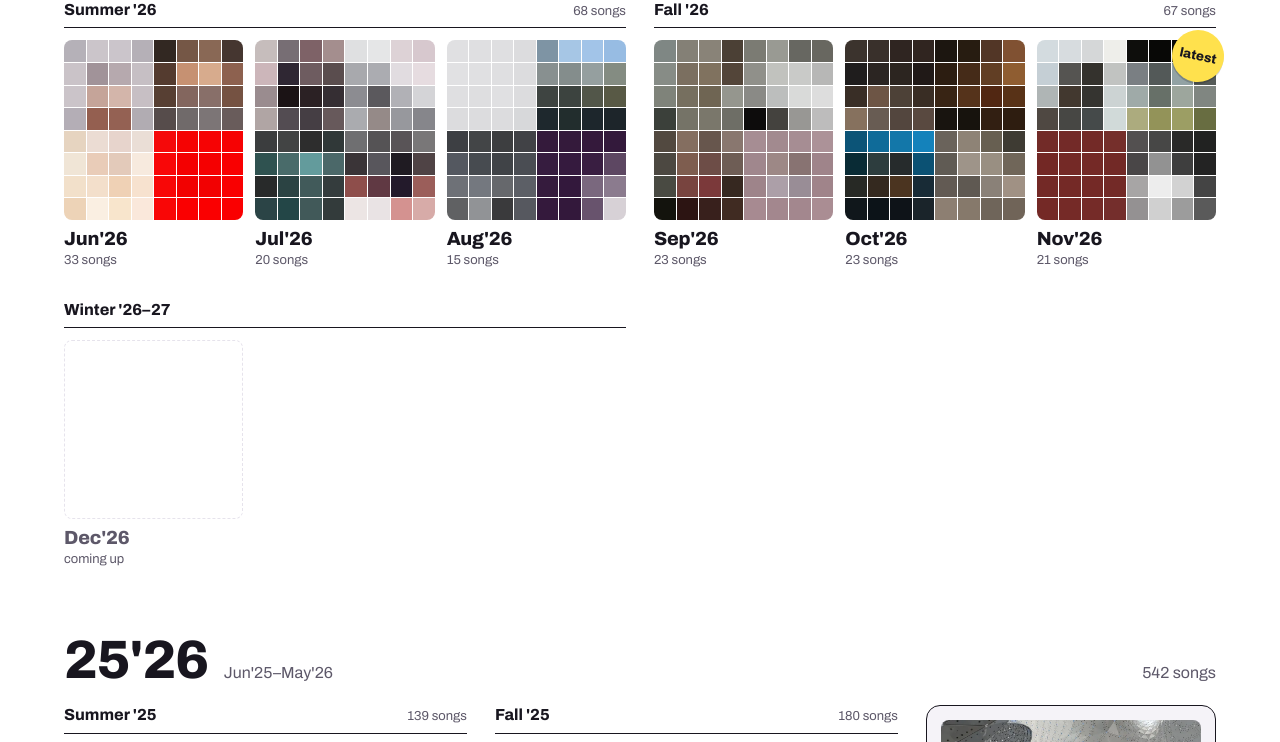
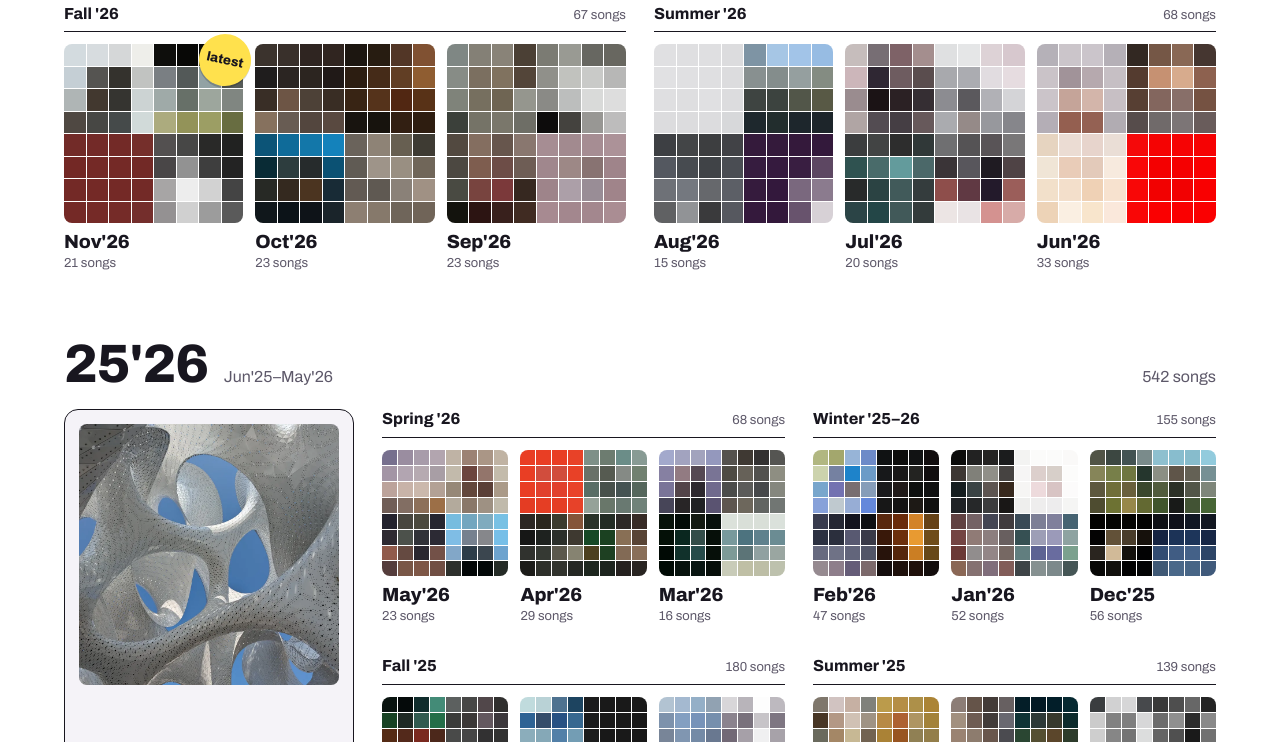
Before and after one commit to somehippie/playlists, a plain HTML site: page index.html in a window 1280 px wide. Shown: the part 426-1168 px from the top of the page. Drawn offline with Linux system fonts and the light colour scheme.

Commit message:
Show the calendar newest first, down to the months, with a small up-next label

```diff
--- a/index.html
+++ b/index.html
@@ -20,7 +20,7 @@
 <style>
 /* VOICE everyday and personal: a music lover's crate, confident and unfussy
    IDEA a wall planner of record sleeves; each month's Spotify cover re-set as an 8x8 tile mosaic
-   PICTURE each year (June to May) as four seasons of mosaic sleeves, closed by its year-end compilation on its own cover photo
+   PICTURE the years newest first, each led by its year-end compilation on its own cover photo, then its seasons of mosaic sleeves, newest first
    COLOUR white paper by day, deep violet at night; the covers bring every other colour, and a month's page takes its cover's colour; sticker yellow marks the latest
    TYPE Archivo condensed 800 for months and titles, Archivo 400 for text
    LAYOUT laptop: a year is a 2x2 block of seasons with the year-end playlist standing tall at its right; 720px: the compilation drops below; phone: one season a row; a player bar docks at the bottom */
@@ -56,9 +56,10 @@ h1{font:800 clamp(44px,7vw,76px)/.95 var(--f);font-stretch:72%;letter-spacing:-.
 .years{display:grid;gap:clamp(44px,5vw,72px)}
 .yhead{display:flex;flex-wrap:wrap;align-items:baseline;justify-content:space-between;gap:4px 20px;margin-bottom:18px}
 .yhead h2{display:flex;flex-wrap:wrap;align-items:baseline;gap:2px 16px;margin:0;font-weight:400}
+.upnext{margin-right:auto;padding:5px 12px;border:1.5px dashed var(--line);border-radius:999px;color:var(--mute);font-size:14px;white-space:nowrap}
 .yn{font:800 clamp(38px,4.8vw,54px)/1 var(--f);font-stretch:72%;letter-spacing:-.02em}
 .yr,.ys{color:var(--mute);font-size:16px;white-space:nowrap}
-.ygrid{display:grid;grid-template-columns:repeat(2,minmax(0,1fr)) minmax(0,.72fr);gap:30px 28px}
+.ygrid{display:grid;grid-template-columns:minmax(0,.72fr) repeat(2,minmax(0,1fr));gap:30px 28px}
 .ygrid.nocomp{grid-template-columns:repeat(2,minmax(0,1fr))}
 .season h3{display:flex;justify-content:space-between;align-items:baseline;gap:8px;margin:0 0 12px;padding-bottom:8px;border-bottom:1.5px solid var(--ink);font:750 16px/1.2 var(--f)}
 .season h3 small{font-weight:400;font-size:13px;color:var(--mute);white-space:nowrap}
@@ -73,7 +74,7 @@ h1{font:800 clamp(44px,7vw,76px)/.95 var(--f);font-stretch:72%;letter-spacing:-.
 .ghost .mos{background:none;border:1.5px dashed var(--line)}
 .ghost .tl{color:var(--mute)}
 .stk{position:absolute;top:-10px;right:-8px;display:grid;place-items:center;width:52px;height:52px;border-radius:50%;background:var(--stk);color:var(--stk-ink);font:800 13px/1 var(--f);font-stretch:85%;transform:rotate(12deg);box-shadow:0 2px 0 rgba(0,0,0,.18);pointer-events:none}
-.comp{grid-column:3;grid-row:1/span 2;display:flex;flex-direction:column;justify-content:space-between;gap:14px;padding:14px;border:1.5px solid var(--ink);border-radius:14px;background:var(--soft);text-align:left;cursor:pointer}
+.comp{grid-column:1;grid-row:1/span 2;display:flex;flex-direction:column;justify-content:space-between;gap:14px;padding:14px;border:1.5px solid var(--ink);border-radius:14px;background:var(--soft);text-align:left;cursor:pointer}
 .comp:hover{background:var(--chip)}
 .strip{display:grid;grid-auto-flow:column;grid-auto-columns:minmax(0,1fr);gap:1px;height:72px;border-radius:8px;overflow:hidden;background:var(--grout)}
 .strip span{display:grid;grid-template-rows:repeat(8,minmax(0,1fr))}
@@ -82,9 +83,6 @@ h1{font:800 clamp(44px,7vw,76px)/.95 var(--f);font-stretch:72%;letter-spacing:-.
 .cv{display:block;width:100%;aspect-ratio:1;object-fit:cover;border-radius:8px;background:var(--line)}
 .cn{display:block;font:800 clamp(24px,2.4vw,30px)/1.05 var(--f);font-stretch:74%;letter-spacing:-.01em}
 .cs{display:block;margin-top:4px;color:var(--mute);font-size:14px}
-.comp.ghostc{border:1.5px dashed var(--line);background:none;cursor:default}
-.comp.ghostc .strip{background:none;border:1.5px dashed var(--line)}
-.comp.ghostc .cn{color:var(--mute)}
 .h{font:800 clamp(30px,4.4vw,46px)/1.05 var(--f);font-stretch:74%;letter-spacing:-.02em;margin:0;text-wrap:balance;max-width:20em}
 .sub{margin:10px 0 0;color:var(--mute);max-width:44em}
 .find .row{display:flex;flex-wrap:wrap;align-items:end;justify-content:space-between;gap:16px 32px}
@@ -209,7 +207,7 @@ footer{border-top:1px solid var(--line)}
 .dock[data-src=yt] .dk-embed iframe{width:min(100%,178px);height:100px}
 @media (max-width:1000px){.ygrid{grid-template-columns:repeat(2,minmax(0,1fr))}.comp{grid-column:1/-1;grid-row:auto;flex-direction:row;align-items:center;justify-content:flex-start;gap:18px}.comp .strip,.comp .cv{width:min(40%,200px);flex:none}}
 @media (max-width:640px){.sh-hero{grid-template-columns:minmax(0,1fr);gap:20px;padding:18px 16px}.sh-art{width:min(100%,300px)}.tracks{padding:0 16px 24px}.note{margin:0 16px 16px}.recap{margin:0 16px 18px}.rfigs{grid-template-columns:repeat(2,minmax(0,1fr))}.figs{grid-template-columns:repeat(2,minmax(0,1fr))}.figs div{padding-bottom:12px}}
-@media (max-width:600px){.ygrid{grid-template-columns:minmax(0,1fr);gap:28px}.comp .strip,.comp .cv{width:44%}.keep{padding:0 16px 18px}#sheet{top:0;width:100%;max-width:100%;height:calc(100% - var(--dock));max-height:none;border:0;border-radius:0}.bar .v{display:none}.bar.keep .v{display:block}.tracks li{grid-template-columns:2.2em minmax(0,1fr) 44px}.tracks .du{display:none}.d1{width:5px;height:5px}.d2{width:7px;height:7px}.d3{width:9px;height:9px}.dock{bottom:0;width:100%;border-radius:16px 16px 0 0;grid-template-columns:minmax(0,1fr) 44px;padding:8px 8px calc(8px + env(safe-area-inset-bottom,0px))}.dk-art,.dk-meta{display:none}.dock[data-src=yt] .dk-embed iframe{width:160px;height:90px}}
+@media (max-width:600px){.ygrid,.ygrid.nocomp{grid-template-columns:minmax(0,1fr);gap:28px}.comp .strip,.comp .cv{width:44%}.keep{padding:0 16px 18px}#sheet{top:0;width:100%;max-width:100%;height:calc(100% - var(--dock));max-height:none;border:0;border-radius:0}.bar .v{display:none}.bar.keep .v{display:block}.tracks li{grid-template-columns:2.2em minmax(0,1fr) 44px}.tracks .du{display:none}.d1{width:5px;height:5px}.d2{width:7px;height:7px}.d3{width:9px;height:9px}.dock{bottom:0;width:100%;border-radius:16px 16px 0 0;grid-template-columns:minmax(0,1fr) 44px;padding:8px 8px calc(8px + env(safe-area-inset-bottom,0px))}.dk-art,.dk-meta{display:none}.dock[data-src=yt] .dk-embed iframe{width:160px;height:90px}}
 @media (prefers-reduced-motion:reduce){.mos,.sh-art img{transition:none}.mos.big i{animation:none}}
 </style>
 </head>
@@ -430,21 +428,23 @@ function tileHTML(k, last) {
 }
 
 function renderCalendar() {
-  const last = months.at(-1).key, y0 = yearOf(months[0].key), y1 = yearOf(last);
+  const last = months.at(-1).key, y0 = yearOf(months[0].key), y1 = yearOf(last), next = addMonths(last, 1);
   const nextName = y => { const m = comps.length && comps.at(-1).label.match(/^(.*?)(\d\d)'(\d\d)$/); return m ? `${m[1]}${yy(y)}'${yy(y + 1)}` : `Year-end ${yearLabel(y)}`; };
+  // what's coming: next month, plus a year-end playlist that's due and not made yet
+  const due = comps.length ? [y1, y1 - 1].filter(y => y >= y0 && !comps.some(c => yearOf(c.from) === y) && addMonths(yearFirst(y), 11) <= next).map(nextName) : [];
+  const upNext = `<span class="upnext">Up next: ${[labelFor(next), ...due].map(esc).join(' and ')}</span>`;
   let html = '';
-  const next = addMonths(last, 1); // show one upcoming month, nothing further ahead
   for (let y = y1; y >= y0; y--) { // newest year first
     const keys = Array.from({length: 12}, (_, i) => addMonths(yearFirst(y), i));
     const n = keys.reduce((a, k) => a + (byKey.get(k)?.tracks.length || 0), 0);
     const c = comps.find(c => yearOf(c.from) === y);
-    const seasons = [0, 3, 6, 9].map(i => keys.slice(i, i + 3).filter(k => k <= next)).filter(ks => ks.length).map(ks => {
-      const sn = ks.reduce((a, k) => a + (byKey.get(k)?.tracks.length || 0), 0), name = seasonName(ks[0]);
+    const seasons = [9, 6, 3, 0].map(i => [seasonName(keys[i]), keys.slice(i, i + 3).filter(k => k <= last).reverse()]).filter(([, ks]) => ks.length).map(([name, ks]) => {
+      const sn = ks.reduce((a, k) => a + (byKey.get(k)?.tracks.length || 0), 0);
       return `<section class="season" aria-label="${esc(name)}"><h3>${esc(name)}<small>${sn ? plural(sn, 'song') : ''}</small></h3><div class="months">${ks.map(k => tileHTML(k, last)).join('')}</div></section>`;
     }).join('');
-    const end = c ? `<button class="comp" type="button" data-k="${c.key}" aria-label="${esc(c.label)}, year-end playlist, ${plural(c.songs, 'song')}">${compArt(c)}<span><span class="cn">${esc(c.label)}</span><span class="cs">Year-end playlist, ${plural(c.songs, 'song')}</span></span></button>`
-      : comps.length && keys[11] <= next ? `<div class="comp ghostc" aria-hidden="true"><span class="strip"></span><span><span class="cn">${esc(nextName(y))}</span><span class="cs">Year-end playlist, after ${labelFor(keys[11])}</span></span></div>` : '';
-    html += `<section class="year" aria-labelledby="y${y}"><div class="yhead"><h2 id="y${y}"><span class="yn">${yearLabel(y)}</span><span class="yr">${labelFor(keys[0])}–${labelFor(keys[11] > next ? next : keys[11])}</span></h2><span class="ys">${plural(n, 'song')}${keys[11] > last ? ' so far' : ''}</span></div><div class="ygrid${end ? '' : ' nocomp'}">${seasons}${end}</div></section>`;
+    const comp = c ? `<button class="comp" type="button" data-k="${c.key}" aria-label="${esc(c.label)}, year-end playlist, ${plural(c.songs, 'song')}">${compArt(c)}<span><span class="cn">${esc(c.label)}</span><span class="cs">Year-end playlist, ${plural(c.songs, 'song')}</span></span></button>` : '';
+    const end = keys[11] > last ? last : keys[11], span = end === keys[0] ? labelFor(end) : `${labelFor(keys[0])}–${labelFor(end)}`;
+    html += `<section class="year" aria-labelledby="y${y}"><div class="yhead"><h2 id="y${y}"><span class="yn">${yearLabel(y)}</span><span class="yr">${span}</span></h2>${y === y1 ? upNext : ''}<span class="ys">${plural(n, 'song')}${keys[11] > last ? ' so far' : ''}</span></div><div class="ygrid${comp ? '' : ' nocomp'}">${comp}${seasons}</div></section>`;
   }
   $('#years').innerHTML = html;
 }
```
Also changed, not shown: 1 other file.
